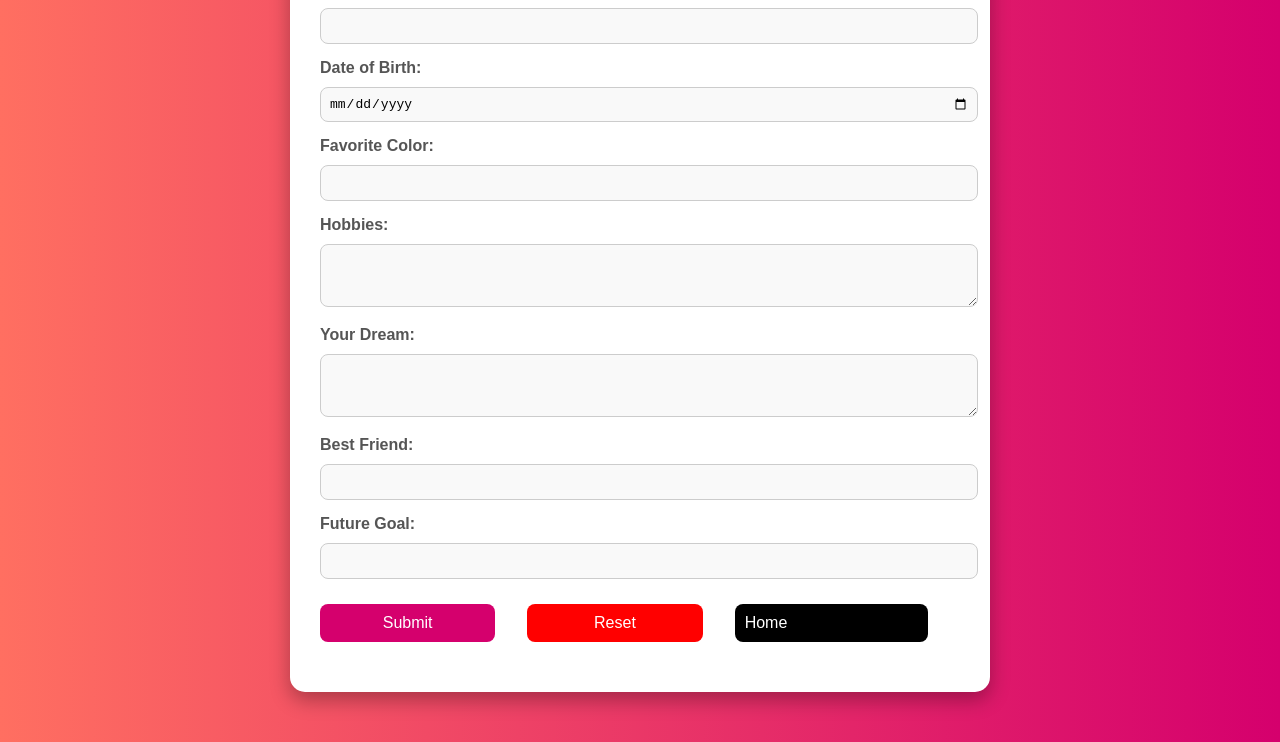
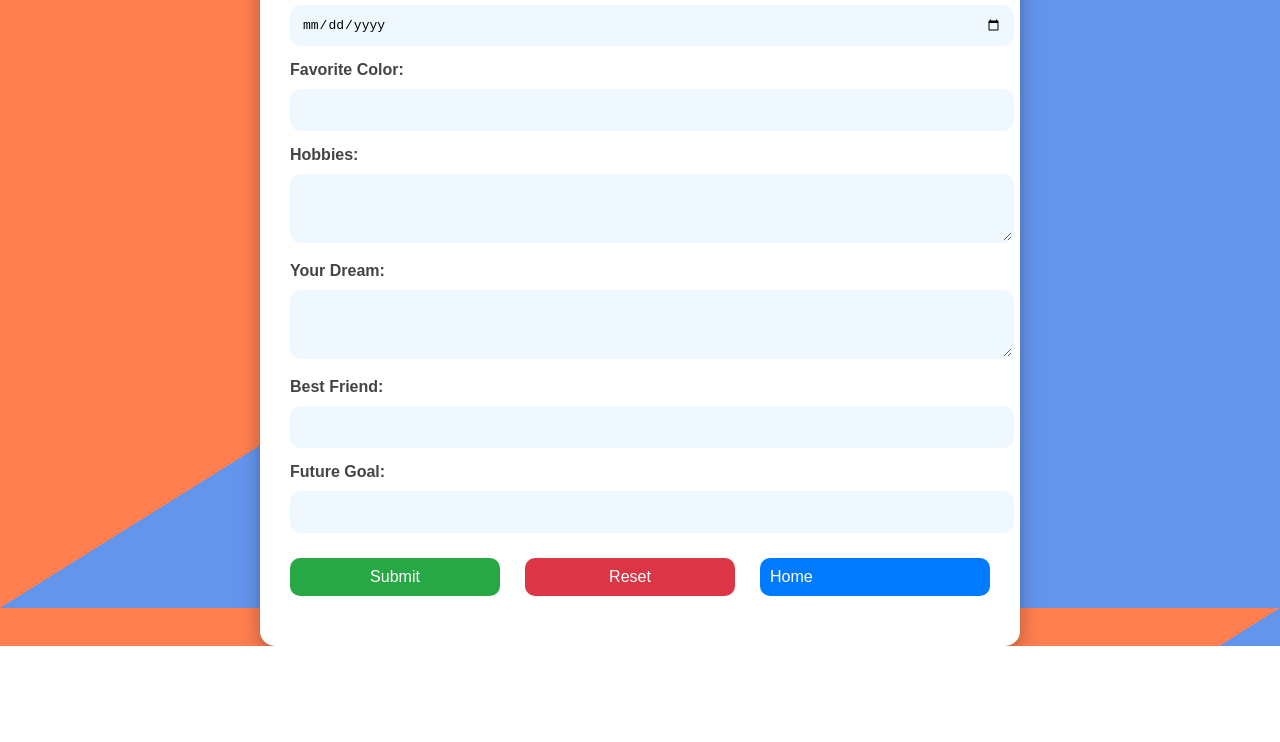
Before and after one commit to saiprasanna-pachava1802/saiprasnana1802, a plain HTML site: page SlamBook.html in a window 1280 px wide. Shown: the part 192-934 px from the top of the page. After the commit the page ends 838 px from the top, so only its background shows below. Drawn offline with Linux system fonts and the light colour scheme.

Commit message:
updating slamBook file with modrate css styles

```diff
--- a/SlamBook.html
+++ b/SlamBook.html
@@ -4,47 +4,71 @@
     <meta charset="UTF-8">
     <meta name="viewport" content="width=device-width, initial-scale=1.0">
     <title>Slam Book</title>
-    <link rel="stylesheet" href="styles.css">
     <style>
         body {
             font-family: Arial, sans-serif;
-            background-color: #f0f8ff;
             margin: 0;
             padding: 0;
+            height: 100vh;
+            display: flex;
+            justify-content: center;
+            align-items: center;
+            background: linear-gradient(to bottom right, #ff7f50 50%, #6495ed 50%);
         }
+
         .container {
-            width: 50%;
+            width: 60%;
             max-width: 700px;
-            margin: 50px auto;
             background-color: #ffffff;
             padding: 30px;
             border-radius: 15px;
             box-shadow: 0 8px 20px rgba(0, 0, 0, 0.3);
+            transition: transform 0.3s ease;
         }
+
+        .container:hover {
+            transform: scale(1.02);
+        }
+
         h1 {
             text-align: center;
-            color: #333;
+            color: #444;
             margin-bottom: 20px;
             font-size: 2.5em;
         }
+
         label {
             font-weight: bold;
-            color: #555;
+            color: #444;
         }
-        input[type="text"], input[type="date"], textarea {
+
+        input[type="text"],
+        input[type="date"],
+        textarea {
             width: 100%;
-            padding: 8px;
+            padding: 10px;
             margin: 10px 0 15px;
-            border: 1px solid #ccc;
-            border-radius: 8px;
+            border: 2px solid transparent;
+            border-radius: 10px;
             font-size: 1em;
-            transition: border-color 0.3s;
+            background-color: #f0f8ff;
+            transition: all 0.3s ease;
         }
+
+        input[type="text"]:hover,
+        input[type="date"]:hover,
+        textarea:hover {
+            background-color: #f3f3f3;
+        }
+
         input[type="text"]:focus,
         input[type="date"]:focus,
         textarea:focus {
-            border-color: #4CAF50;
+            outline: none;
+            border-color: #00c9a7;
+            background-color: #fff7e8;
         }
+
         input[type="submit"],
         input[type="reset"],
         .home-button {
@@ -52,36 +76,54 @@
             padding: 10px;
             color: white;
             border: none;
-            border-radius: 8px;
+            border-radius: 10px;
             cursor: pointer;
             font-size: 16px;
             margin-top: 10px;
-            margin-right: 5%;
             transition: background-color 0.3s, transform 0.2s;
         }
-        input[type="submit"]:hover,
+
+        input[type="submit"] {
+            background-color: #28a745;
+        }
+
+        input[type="submit"]:hover {
+            background-color: #218838;
+        }
+
+        input[type="reset"] {
+            background-color: #dc3545;
+        }
+
+        input[type="reset"]:hover {
+            background-color: #c82333;
+        }
+
+        .home-button {
+            background-color: #007bff;
+        }
+
         .home-button:hover {
-            background-color: Green;
-            transform: scale(1.05);
+            background-color: #0056b3;
         }
-        input[type="reset"] {
-            background-color:Red;
+
+        .button-container {
+            display: flex;
+            justify-content: space-between;
         }
-        input[type="reset"]:hover {
-            background-color: Green;
-        }
-        .home-button {
-            background-color: black; /* Black background for Home button */
-        }
+
         #responseMessage {
             text-align: center;
             font-size: 1.2em;
             color: #333;
             margin-top: 20px;
         }
-        .button-container {
-            display: flex;
-            justify-content: space-between;
+
+        /* Responsive for smaller devices */
+        @media (max-width: 768px) {
+            .container {
+                width: 90%;
+            }
         }
     </style>
 </head>
```
